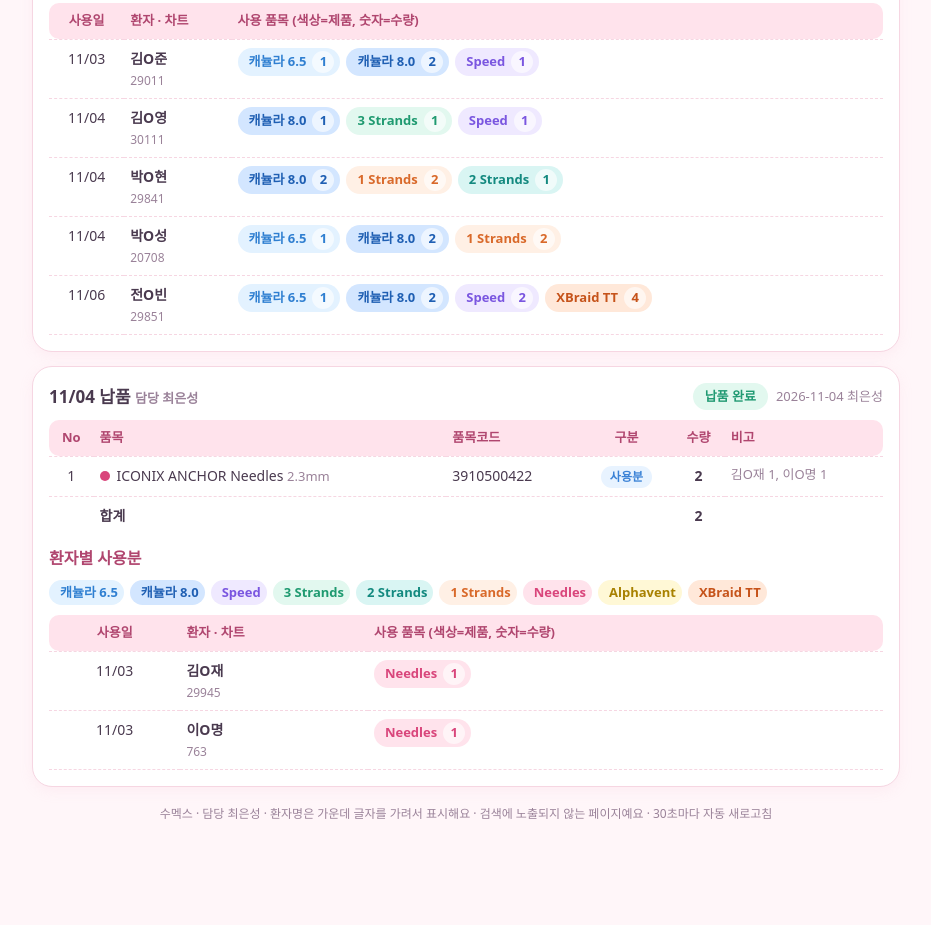
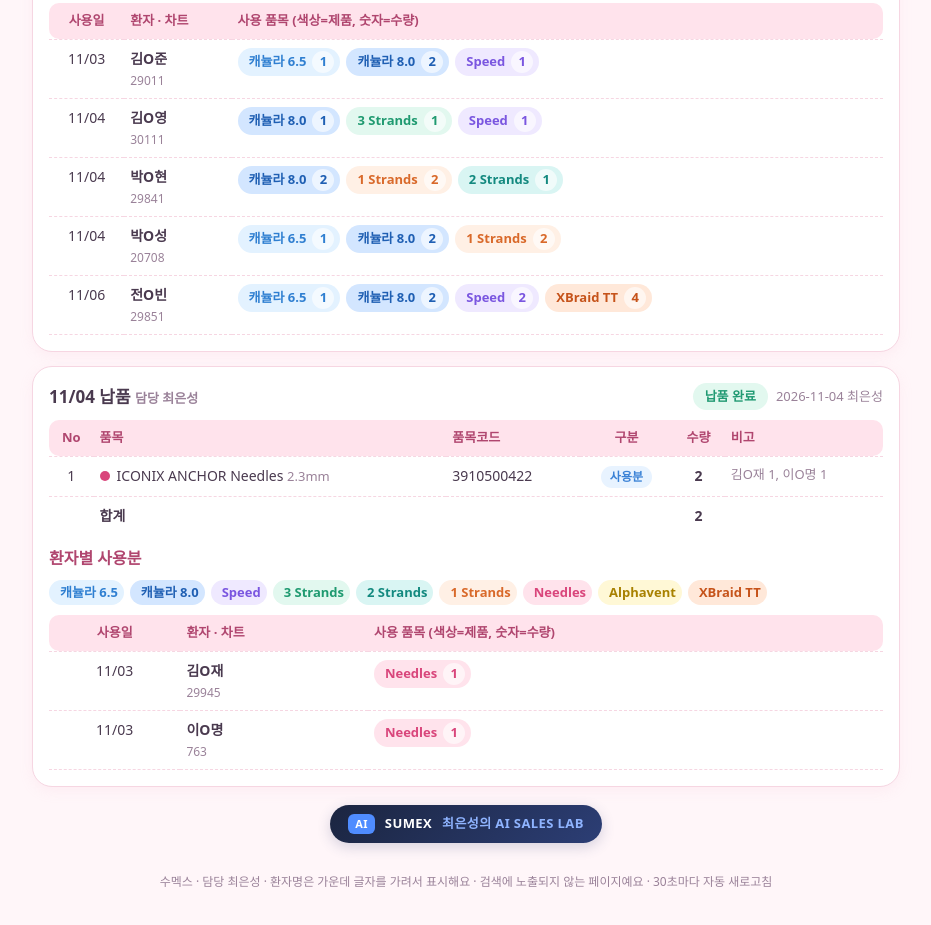
Before and after one commit to CESCEO/lion-sumex, a plain HTML site: page index.html in a window 1280 px wide. Shown: the part 2202-3127 px from the top of the page, without its empty margins (174-1105 px from the left). Before the commit the page ends 3065 px from the top, so only its background shows below. Drawn offline with Linux system fonts and the light colour scheme; no server answers.

Commit message:
하단 AI SALES LAB 표식 추가

```diff
--- a/index.html
+++ b/index.html
@@ -73,6 +73,8 @@
   .pc-ND{background:#ffe3ec;color:#d9457b}.dot-ND{background:#d9457b}
   .pc-AFF{background:#fff8d6;color:#a88100}.dot-AFF{background:#a88100}
   .pc-TT{background:#ffe8d9;color:#c6531a}.dot-TT{background:#c6531a}
+
+  .lab{margin:18px 0 30px;display:flex;justify-content:center}.lab span{display:inline-flex;align-items:center;gap:10px;padding:9px 18px;border-radius:999px;background:linear-gradient(135deg,#1b2540,#2c3e75);color:#fff;font-weight:800;font-size:13px;letter-spacing:.4px;box-shadow:0 4px 14px #2c3e7533}.lab i{font-style:normal;background:#4f8cff;border-radius:6px;padding:2px 7px;font-size:11px}.lab b{color:#8fb4ff}@media print{.lab{display:none}}
 </style>
 </head>
 <body>
@@ -130,6 +132,8 @@
     <div id="docOut"></div>
   </div>
 
+  <div class="lab noprint"><span><i>AI</i> SUMEX <b>최은성의 AI SALES LAB</b></span></div>
+
   <div class="foot">수멕스 · 담당 최은성 · 환자명은 가운데 글자를 가려서 표시해요 · 검색에 노출되지 않는 페이지예요 · 30초마다 자동 새로고침</div>
 </div>
 <script>
```
